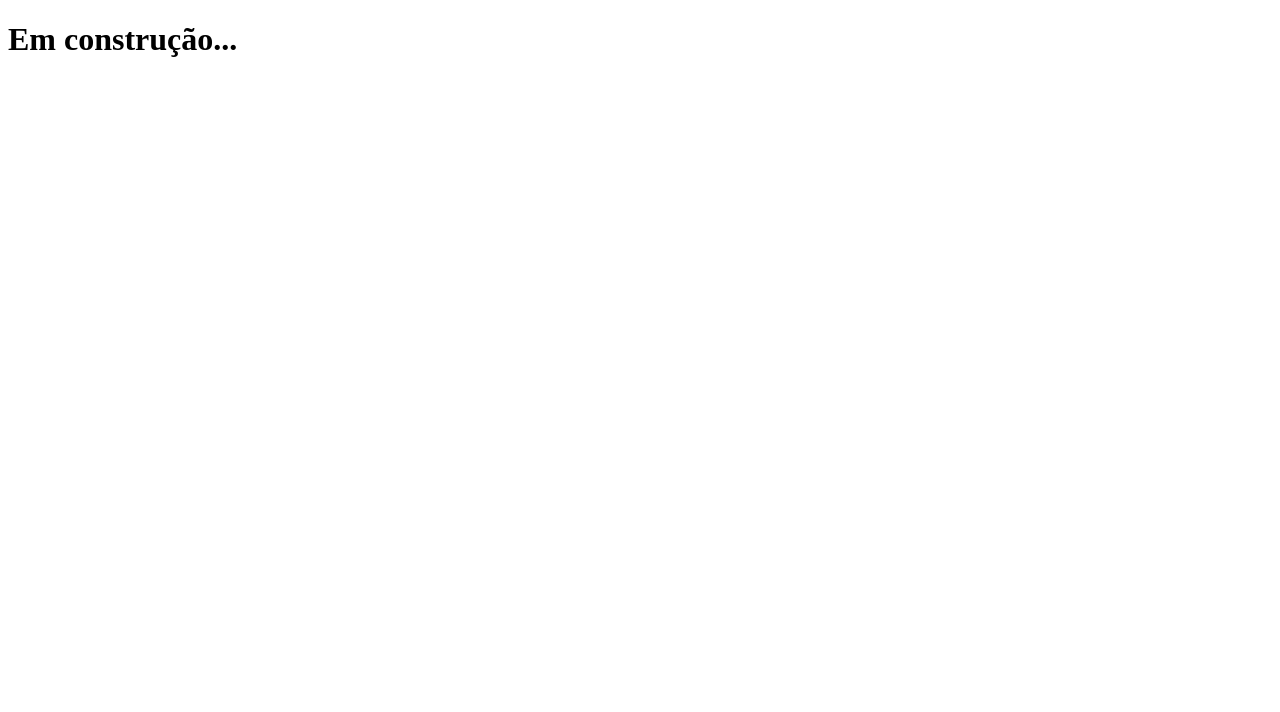
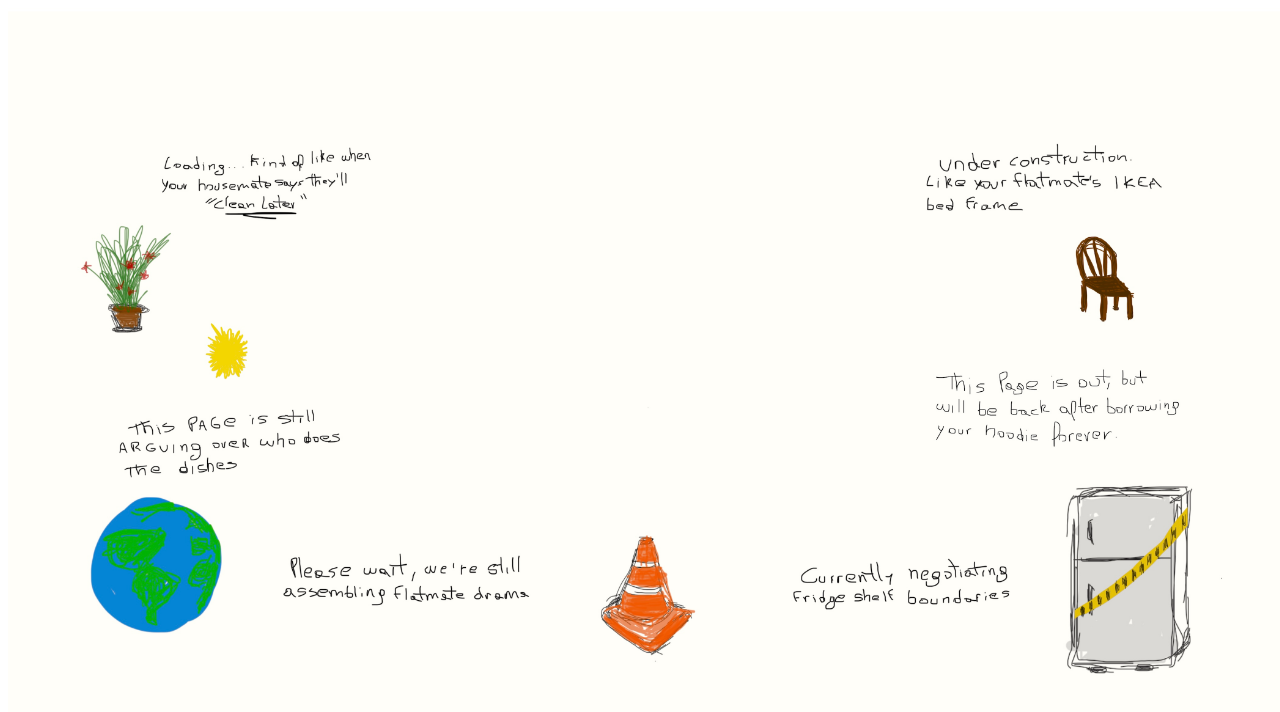
Before and after one commit to J040/clone-tabnews, a Next.js app: page / in a window 1280 px wide. Shown: the top 712 px of the page. Built offline with nearby package versions, Linux system fonts and the light colour scheme.

Commit message:
Adding background image to construction page

```diff
--- a/pages/index.js
+++ b/pages/index.js
@@ -1,8 +1,18 @@
+import styles from '../styles/Home.module.css';
+
 function Home() {
   var content = (
-    <div>
-      <h1>Em construção...</h1>
-    </div>
+    // <div>
+    //   <img src="/resources/background-construction.jpg" />
+    //   {/* <h1>Em construção....</h1> */}
+    // </div>
+    <main className={styles.stage}>
+      <img
+        src="/resources/background-construction.jpg"
+        alt="Em construção"
+        className={styles.fill}
+      />
+    </main>
   );
   return content;
 }
--- /dev/null
+++ b/styles/Home.module.css
@@ -0,0 +1,24 @@
+/* globals */
+/* html, body { height: 100%; margin: 0; } */
+
+/* full-viewport stage */
+.stage {
+  width: 100vw;
+  height: 100dvh;         /* use 100vh if 100dvh not supported */
+  display: grid;
+  place-items: center;
+  background: #000;       /* optional, for letterbox bars */
+}
+
+/* the star */
+.fit {
+  width: 100%;
+  height: 100%;
+  object-fit: contain;
+}
+
+.fill {
+  width: 100%;
+  height: 100%;
+  object-fit: cover;      /* fills, keeps aspect, crops edges if needed */
+}
```
Also changed, not shown: public/resources/background-construction.jpg (added).
